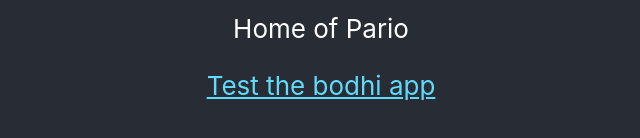
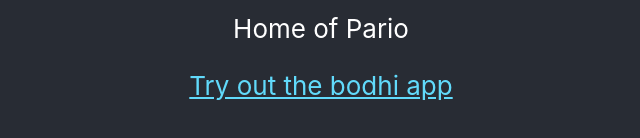
Before and after one commit to superawe/pariohomepage, a React (Create React App) app: page / in a window 1280 px wide. Shown: the part 516-654 px from the top of the page, without its empty margins (319-959 px from the left). Built offline with nearby package versions, Linux system fonts and the light colour scheme.

Commit message:
new text

```diff
--- a/src/App.js
+++ b/src/App.js
@@ -17,7 +17,7 @@
             target="_blank"
             rel="noopener noreferrer"
           >
-            Test the bodhi app
+            Try out the bodhi app
           </a>
         </header>
       </div>
```
